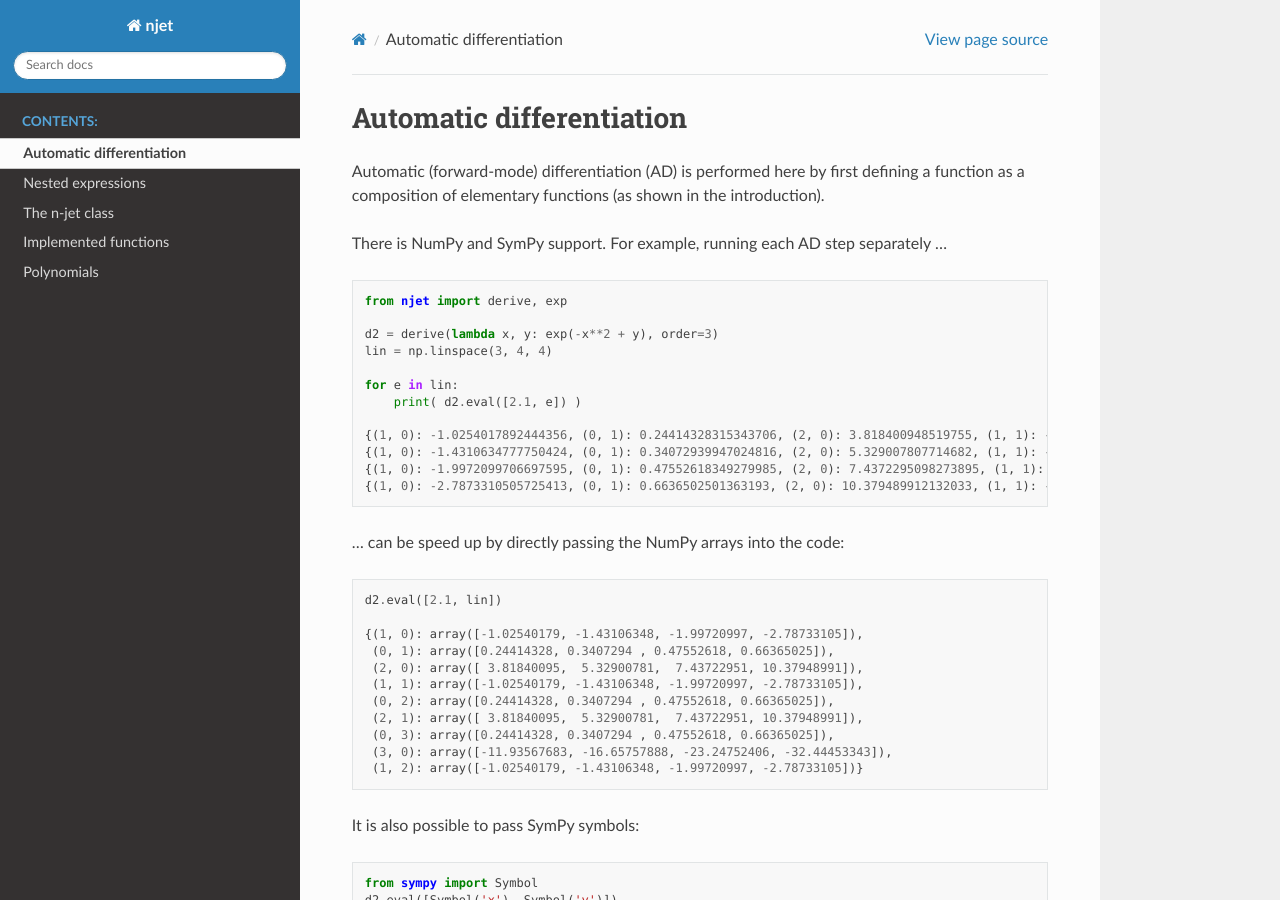
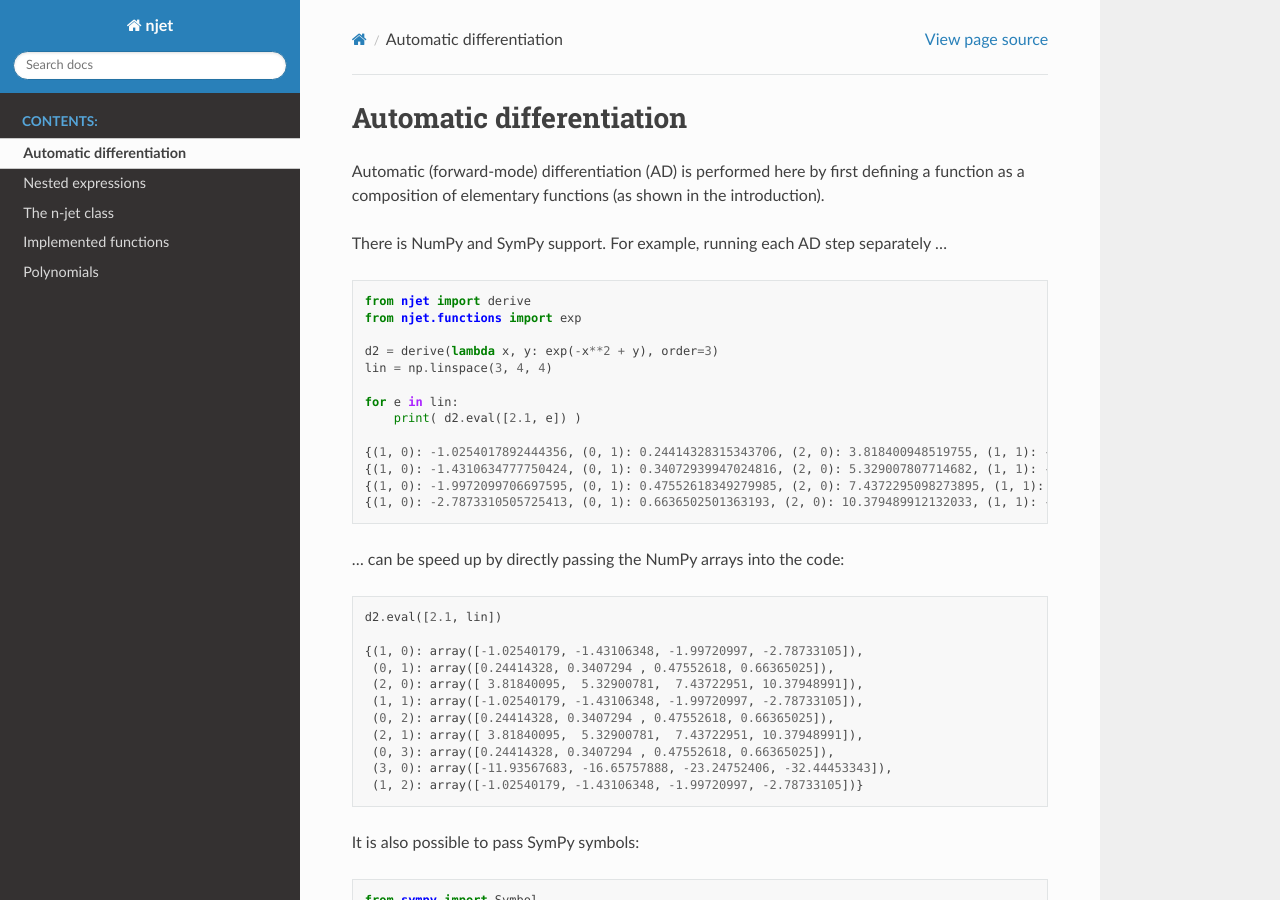
Before and after one commit to mtitze/njet, a Sphinx documentation site: the page built from docs/source/ad.rst, in a window 1280 px wide and 900 px high. Built offline with Sphinx 7.4.7 and the Read the Docs theme 2.0.0, drawn with Linux system fonts in a browser that asks for light colours.

Commit message:
minor docs update

```diff
--- a/docs/source/ad.rst
+++ b/docs/source/ad.rst
@@ -10,7 +10,8 @@ AD step separately ...
 
 .. code-block:: python
 
-    from njet import derive, exp
+    from njet import derive
+    from njet.functions import exp
 
     d2 = derive(lambda x, y: exp(-x**2 + y), order=3)
     lin = np.linspace(3, 4, 4)
```
Also changed, not shown: 1 other file.
